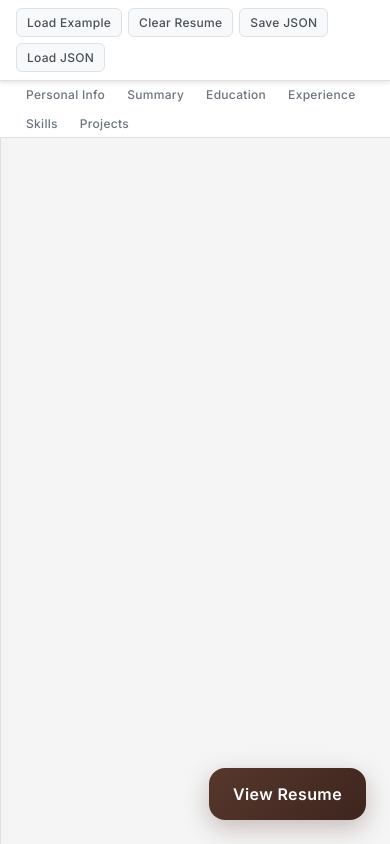
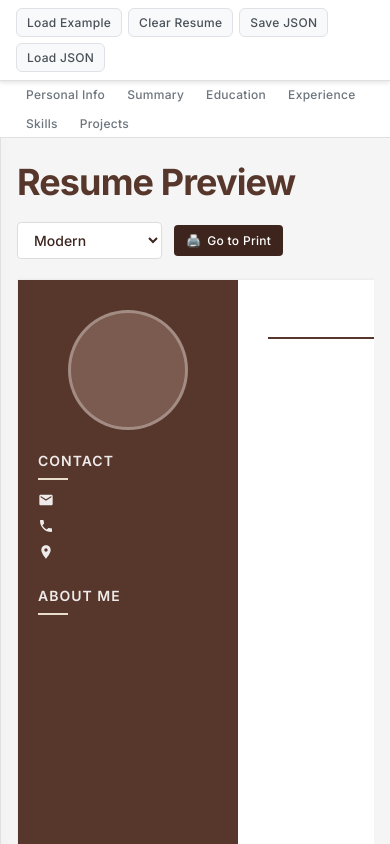
Before and after one commit to BDS-001/FormatMyCV, a React (Vite) app: page /FormatMyCV/print in a window 390 px wide. Both pictures are taken after a click on the button "Home". Shown: the top 844 px of the page. Built offline with nearby package versions, Linux system fonts and the light colour scheme.

Commit message:
remove mobile handling

```diff
--- a/src/components/App.jsx
+++ b/src/components/App.jsx
@@ -10,26 +10,18 @@ import Skills from './Form/Skills'
 import Projects from './Form/Projects'
 import ConfirmationModal from './Form/ConfirmationModal'
 import PrintPage from './PrintPage'
-import { useEffect, useState, useContext, useRef } from 'react'
+import { useState, useContext, useRef } from 'react'
 import { Routes, Route } from 'react-router-dom'
 import { resumeContext } from '../context/resumeContext'
 
 function AppContent() {
-  const [isDesktopView, setIsDesktopView] = useState(window.innerWidth >= 1366)
-  const [showPreview, setShowPreview] = useState(false)
   const [activeSection, setActiveSection] = useState(null)
   const [isEditPanelOpen, setIsEditPanelOpen] = useState(false)
   const [showModal, setShowModal] = useState(false)
   const { toast, hideToast, clearData, loadExample, exportResumeJson, importResumeJson } = useContext(resumeContext)
   const fileInputRef = useRef(null)
 
-  const handleResize = () => {
-    setIsDesktopView(window.innerWidth >= 1366)
-  }
 
-  const togglePreview = () => {
-    setShowPreview(prev => !prev)
-  }
 
   const handleSectionClick = (section) => {
     if (activeSection === section && isEditPanelOpen) {
@@ -77,12 +69,6 @@ function AppContent() {
     }
   }
 
-  useEffect(() => {
-    window.addEventListener('resize', handleResize)
-    return () => {
-      window.removeEventListener('resize', handleResize)
-    }
-  }, [])
 
   return (
     <>
@@ -93,15 +79,6 @@ function AppContent() {
         onClose={hideToast}
       />
 
-      {!isDesktopView && (
-        <button
-          onClick={togglePreview}
-          className={styles.mobilePreviewButton}
-          aria-label="Toggle Resume Preview"
-        >
-          View Resume
-        </button>
-      )}
 
       <div className={styles.documentEditor}>
         <div className={styles.controlsHeader}>
@@ -192,11 +169,7 @@ function AppContent() {
           </div>
 
           <div className={styles.previewArea}>
-            <PreviewContainer
-              isDesktopView={isDesktopView}
-              showPreview={showPreview}
-              onClose={togglePreview}
-            />
+            <PreviewContainer />
           </div>
         </div>
       </div>
--- a/src/components/App.module.css
+++ b/src/components/App.module.css
@@ -185,28 +185,6 @@
   }
 }
 
-/* =================================
-   TOGGLE PREVIEW BUTTON FOR MOBILE
-   ================================= */
-.mobilePreviewButton {
-  position: fixed;
-  bottom: 24px;
-  right: 24px;
-  background: linear-gradient(135deg, var(--primary) 0%, var(--primary-dark) 100%);
-  color: white;
-  border: none;
-  border-radius: 16px;
-  padding: 16px 24px;
-  display: flex;
-  align-items: center;
-  justify-content: center;
-  box-shadow: 0 8px 24px rgba(87, 55, 44, 0.3);
-  z-index: 1000;
-  cursor: pointer;
-  font-size: 16px;
-  font-weight: 600;
-  backdrop-filter: blur(10px);
-}
 
 /* =================================
    RESPONSIVE LAYOUT
--- a/src/components/Preview/PreviewContainer.jsx
+++ b/src/components/Preview/PreviewContainer.jsx
@@ -5,18 +5,11 @@ import { useRef, useContext } from 'react'
 import { useNavigate } from 'react-router-dom'
 import { resumeContext } from '../../context/resumeContext'
 
-export default function PreviewContainer({isDesktopView, showPreview, onClose}) {
+export default function PreviewContainer() {
     const { currentTemplate, setCurrentTemplate } = useContext(resumeContext)
     const navigate = useNavigate()
     const previewRef = useRef(null)
 
-    const getContainerClass = () => {
-        if (isDesktopView) {
-            return styles.previewContainer;
-        } else {
-            return showPreview ? styles.previewFullscreen : styles.previewHidden;
-        }
-    };
 
     const handleTemplateChange = (e) => {
         setCurrentTemplate(e.target.value)
@@ -27,7 +20,7 @@ export default function PreviewContainer({isDesktopView, showPreview, onClose})
     }
 
     return (
-        <div className={getContainerClass()}>
+        <div className={styles.previewContainer}>
             <div className={styles.previewHeader}>
                 <h1>Resume Preview</h1>
                 <div className={styles.headerControls}>
@@ -50,15 +43,6 @@ export default function PreviewContainer({isDesktopView, showPreview, onClose})
                 </div>
             </div>
 
-            {!isDesktopView && showPreview && (
-                <button
-                    className={styles.previewCloseButton}
-                    onClick={onClose}
-                >
-                    Back to Editor
-                </button>
-            )}
-
             <div className={styles.templateWrapper} id="resumePreview" ref={previewRef}>
                 {currentTemplate === 'modern' && <ModernTemplate />}
                 {currentTemplate === 'ats' && <ATSTemplate />}
--- a/src/components/Preview/PreviewContainer.module.css
+++ b/src/components/Preview/PreviewContainer.module.css
@@ -1,48 +1,5 @@
 .previewContainer {
-  flex: 2;
-  padding: 32px;
-  background-color: white;
-  border-radius: 16px;
-  box-shadow: 0 8px 32px rgba(0, 0, 0, 0.08);
-  overflow-y: auto;
-  max-height: calc(100vh - 40px);
-  border: 1px solid rgba(87, 55, 44, 0.1);
-}
-
-.previewHidden {
-  display: none;
-}
-
-.previewFullscreen {
-  position: fixed;
-  top: 0;
-  left: 0;
-  right: 0;
-  bottom: 0;
-  z-index: 1000;
-  background-color: white;
-  padding: 20px;
-  overflow-y: auto;
-}
-
-.previewCloseButton {
-  position: fixed;
-  bottom: 24px;
-  right: 24px;
-  background: linear-gradient(135deg, var(--primary) 0%, var(--primary-dark) 100%);
-  color: white;
-  border: none;
-  border-radius: 16px;
-  padding: 16px 24px;
-  display: flex;
-  align-items: center;
-  justify-content: center;
-  box-shadow: 0 8px 24px rgba(87, 55, 44, 0.3);
-  z-index: 1001;
-  cursor: pointer;
-  font-size: 16px;
-  font-weight: 600;
-  backdrop-filter: blur(10px);
+  color:inherit
 }
 
 .previewHeader {
```
